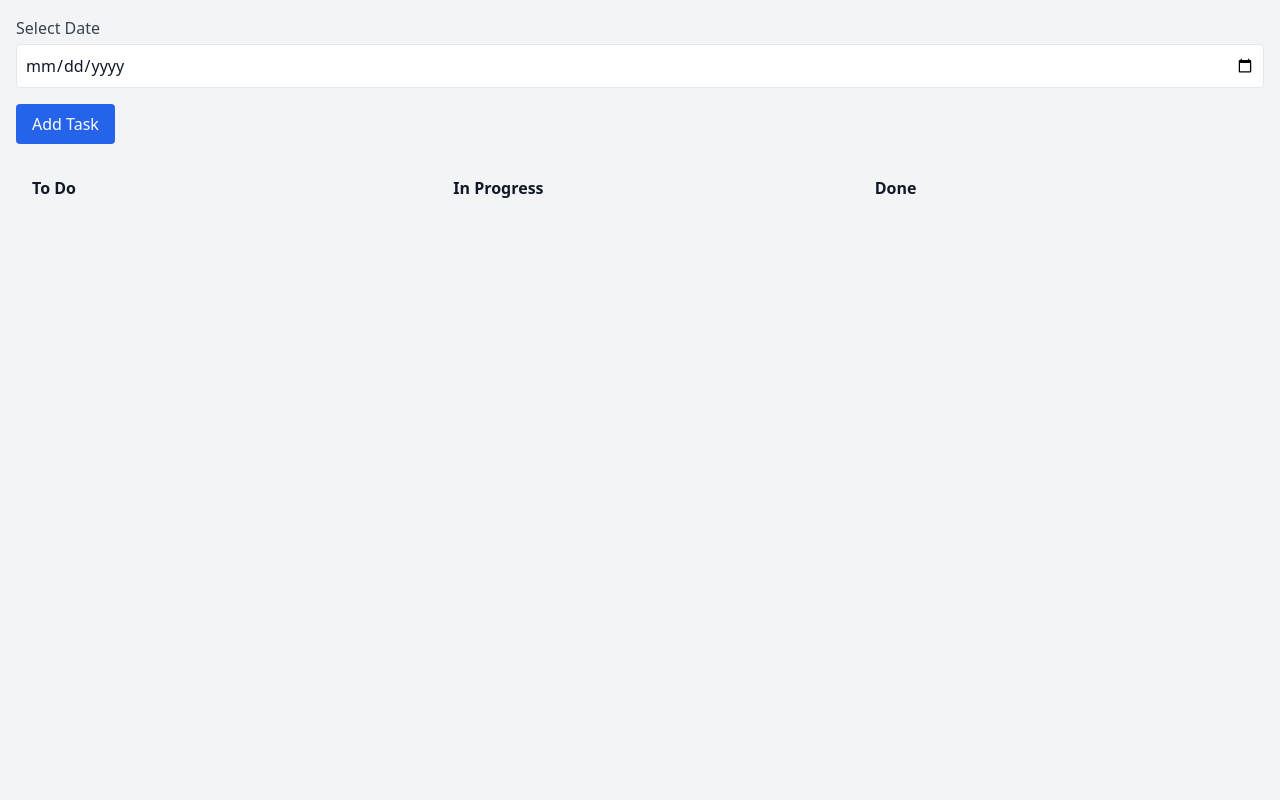
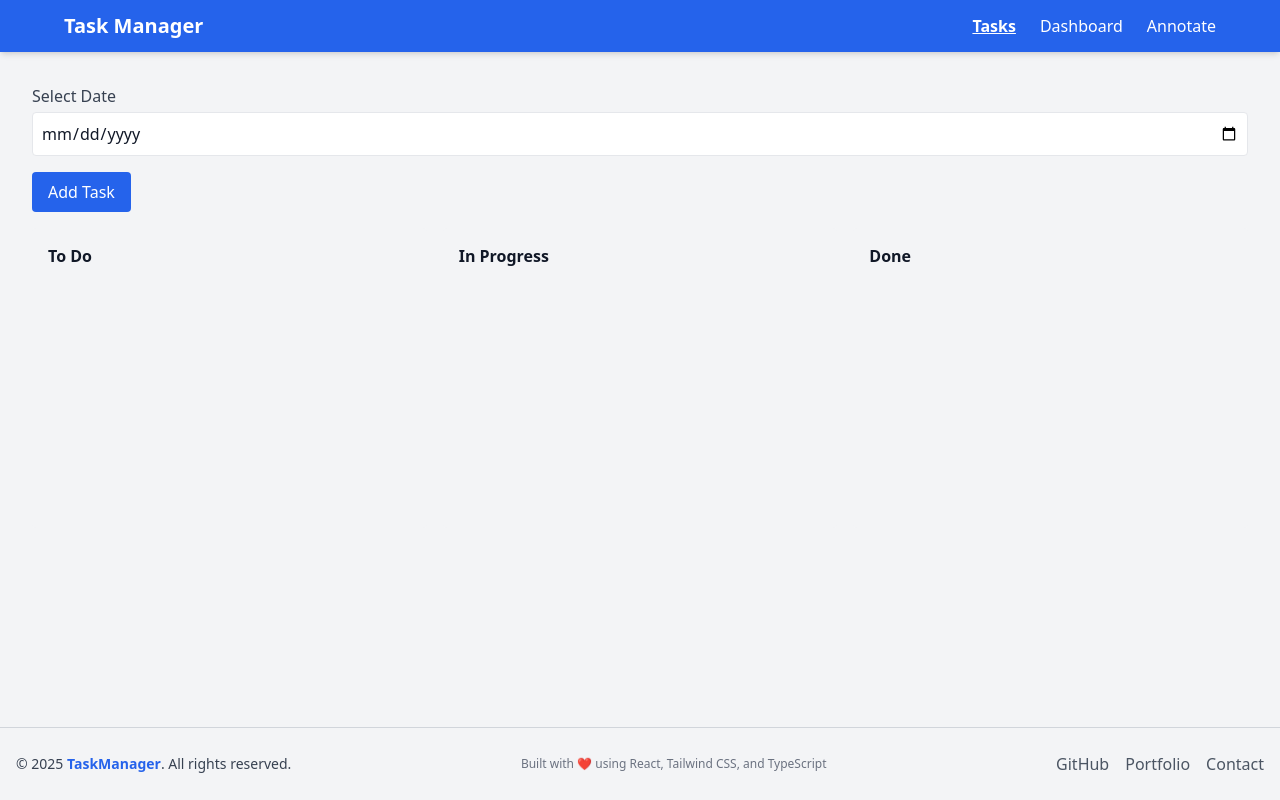
Before and after one commit to abu-musa-dev/vairadiology-frontend-challenge, a React (Vite) app: page /tasks in a window 1280 px wide. Built offline with nearby package versions, Linux system fonts and the light colour scheme.

Commit message:
add navbar

```diff
--- /dev/null
+++ b/src/components/common/Footer.tsx
@@ -0,0 +1,30 @@
+import React from 'react';
+
+const Footer: React.FC = () => {
+  const year = new Date().getFullYear();
+  return (
+    <footer className="bg-gray-100 dark:bg-gray-900 text-gray-700 dark:text-gray-300 py-6 mt-12 border-t border-gray-300 dark:border-gray-700">
+      <div className="max-w-7xl mx-auto px-4 flex flex-col md:flex-row items-center justify-between text-center md:text-left space-y-2 md:space-y-0">
+        <p className="text-sm font-medium">
+          &copy; {year} <span className="font-semibold text-blue-600 dark:text-blue-400">TaskManager</span>. All rights reserved.
+        </p>
+        <p className="text-xs text-gray-500 dark:text-gray-400">
+          Built with <span aria-label="love" role="img">❤️</span> using React, Tailwind CSS, and TypeScript
+        </p>
+        <nav className="space-x-4">
+          <a href="https://github.com/abu-musa-dev" target="_blank" rel="noopener noreferrer" className="text-gray-600 dark:text-gray-400 hover:text-blue-600 dark:hover:text-blue-400 transition">
+            GitHub
+          </a>
+          <a href="https://abumusaportfolio.netlify.app/" target="_blank" rel="noopener noreferrer" className="text-gray-600 dark:text-gray-400 hover:text-blue-600 dark:hover:text-blue-400 transition">
+            Portfolio
+          </a>
+          <a href="mailto:abumusa.developer@gmail.com" className="text-gray-600 dark:text-gray-400 hover:text-blue-600 dark:hover:text-blue-400 transition">
+            Contact
+          </a>
+        </nav>
+      </div>
+    </footer>
+  );
+};
+
+export default Footer;
--- /dev/null
+++ b/src/components/common/Navbar.tsx
@@ -0,0 +1,37 @@
+// src/components/common/Navbar.tsx
+import React from "react";
+import { Link, useLocation } from "react-router-dom";
+
+const Navbar: React.FC = () => {
+  const location = useLocation();
+
+  const links = [
+    { path: "/tasks", label: "Tasks" },
+    { path: "/dashboard", label: "Dashboard" },
+    { path: "/annotate", label: "Annotate" },
+  ];
+
+  return (
+    <nav className="bg-blue-600 text-white p-3 shadow-md">
+      <div className="max-w-6xl mx-auto flex justify-between items-center">
+        <h1 className="text-xl font-bold">Task Manager</h1>
+        <ul className="flex gap-6">
+          {links.map((link) => (
+            <li key={link.path}>
+              <Link
+                to={link.path}
+                className={`hover:underline ${
+                  location.pathname === link.path ? "font-bold underline" : ""
+                }`}
+              >
+                {link.label}
+              </Link>
+            </li>
+          ))}
+        </ul>
+      </div>
+    </nav>
+  );
+};
+
+export default Navbar;
--- /dev/null
+++ b/src/layouts/MainLayout.tsx
@@ -0,0 +1,19 @@
+// src/layouts/MainLayout.tsx
+import React from "react";
+import Navbar from "../components/common/Navbar";
+import Footer from "../components/common/Footer";  // ফুটাার ইমপোর্ট করুন
+import { Outlet } from "react-router-dom";
+
+const MainLayout: React.FC = () => {
+  return (
+    <div className="min-h-screen flex flex-col">
+      <Navbar />
+      <main className="flex-1 p-4">
+        <Outlet />
+      </main>
+      <Footer />  {/* Footer যুক্ত করুন */}
+    </div>
+  );
+};
+
+export default MainLayout;
--- a/src/router/index.tsx
+++ b/src/router/index.tsx
@@ -1,19 +1,24 @@
 // src/router/index.tsx
-import React from 'react';
-import { BrowserRouter as Router, Routes, Route, Navigate } from 'react-router-dom';
-import Tasks from '../pages/Tasks';
-import Dashboard from '../pages/Dashboard';
-import Annotate from '../pages/Annotate';
+import React from "react";
+import { BrowserRouter as Router, Routes, Route, Navigate } from "react-router-dom";
+import Tasks from "../pages/Tasks";
+import Dashboard from "../pages/Dashboard";
+import Annotate from "../pages/Annotate";
+import MainLayout from "../layouts/MainLayout";
 
 const AppRouter: React.FC = () => {
   return (
     <Router>
       <Routes>
-        <Route path="/" element={<Navigate to="/tasks" replace />} />
-        <Route path="/tasks" element={<Tasks />} />
-        <Route path="/dashboard" element={<Dashboard />} />
-        <Route path="/annotate" element={<Annotate />} />
-        {/* 404 এর জন্য */}
+        {/* Layout এর মধ্যে সব পেজ */}
+        <Route element={<MainLayout />}>
+          <Route path="/" element={<Navigate to="/tasks" replace />} />
+          <Route path="/tasks" element={<Tasks />} />
+          <Route path="/dashboard" element={<Dashboard />} />
+          <Route path="/annotate" element={<Annotate />} />
+        </Route>
+
+        {/* 404 Page */}
         <Route path="*" element={<div className="p-4 text-center">Page Not Found</div>} />
       </Routes>
     </Router>
```
